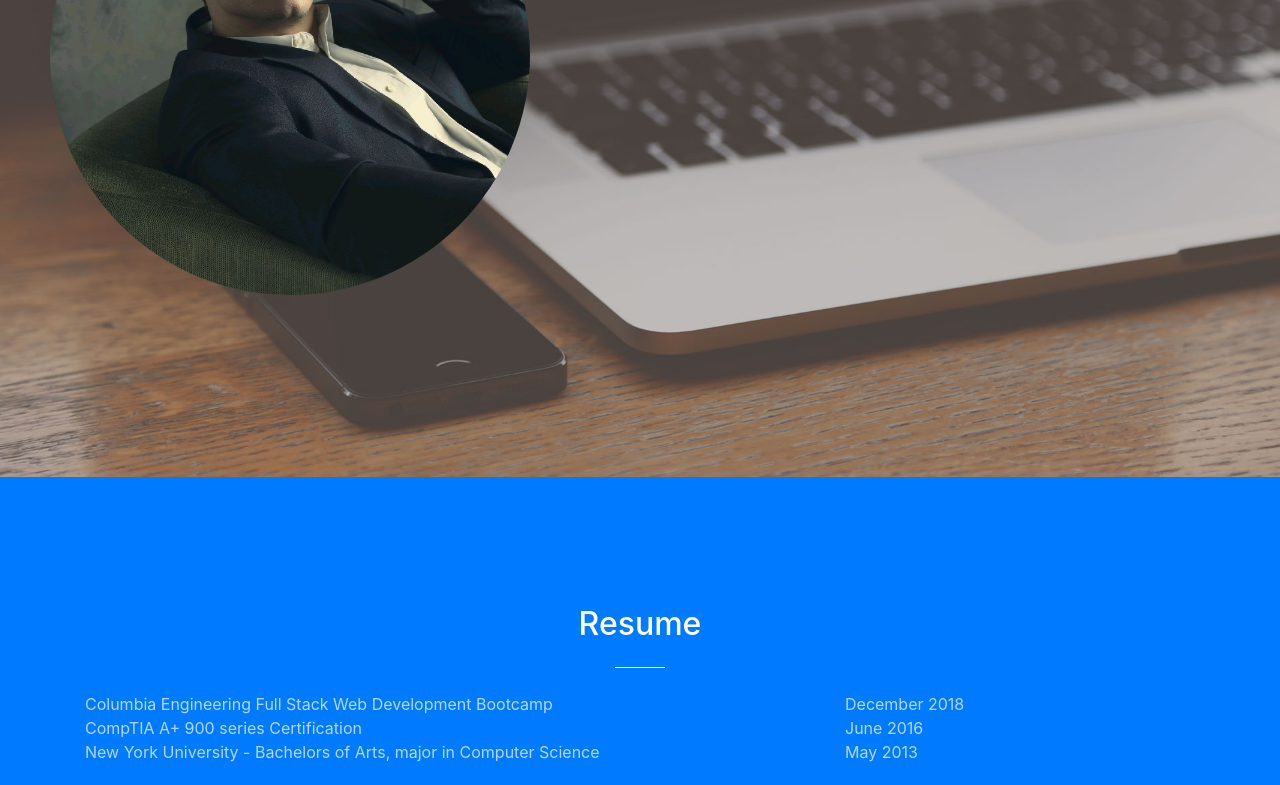
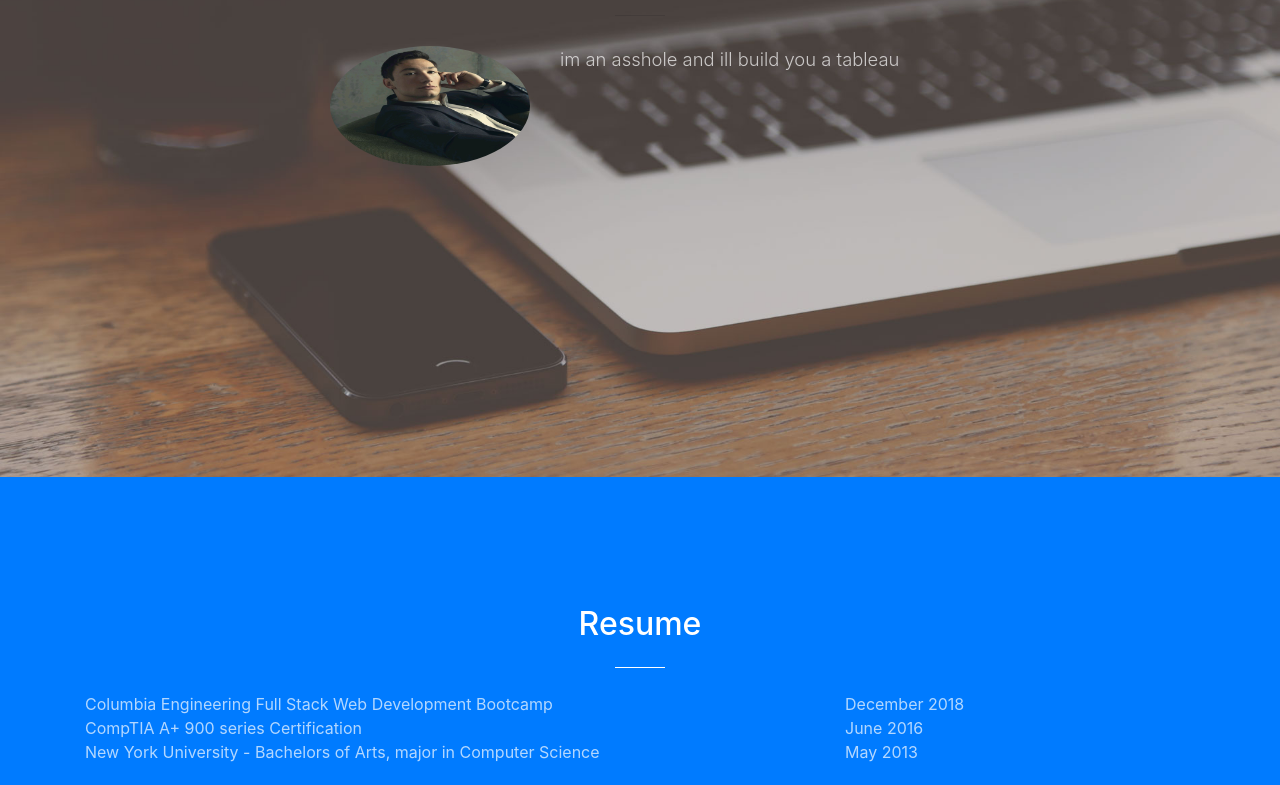
Before and after one commit to eric11598/eric11598.github.io, a website with bundled scripts: page index.html in a window 1280 px wide. Shown: the part 323-1108 px from the top of the page. Built offline with nearby package versions, Linux system fonts and the light colour scheme.

Commit message:
Update index.html

```diff
--- a/index.html
+++ b/index.html
@@ -67,7 +67,7 @@
           <hr>
         </div>
         <div class="col-lg-5 mx-left">
-          <img src="/assets/images/drew.jpg" class="headshot" alt="Me">
+          <img src="/assets/images/drew.jpg" class="headshot" alt="Me" width="200" height="200">
         </div>
         <div class="col-lg-7 mx-auto">
           <p class="text-faded mb-5" style="text-align: left">im an asshole and ill build you a tableau</p>
```
